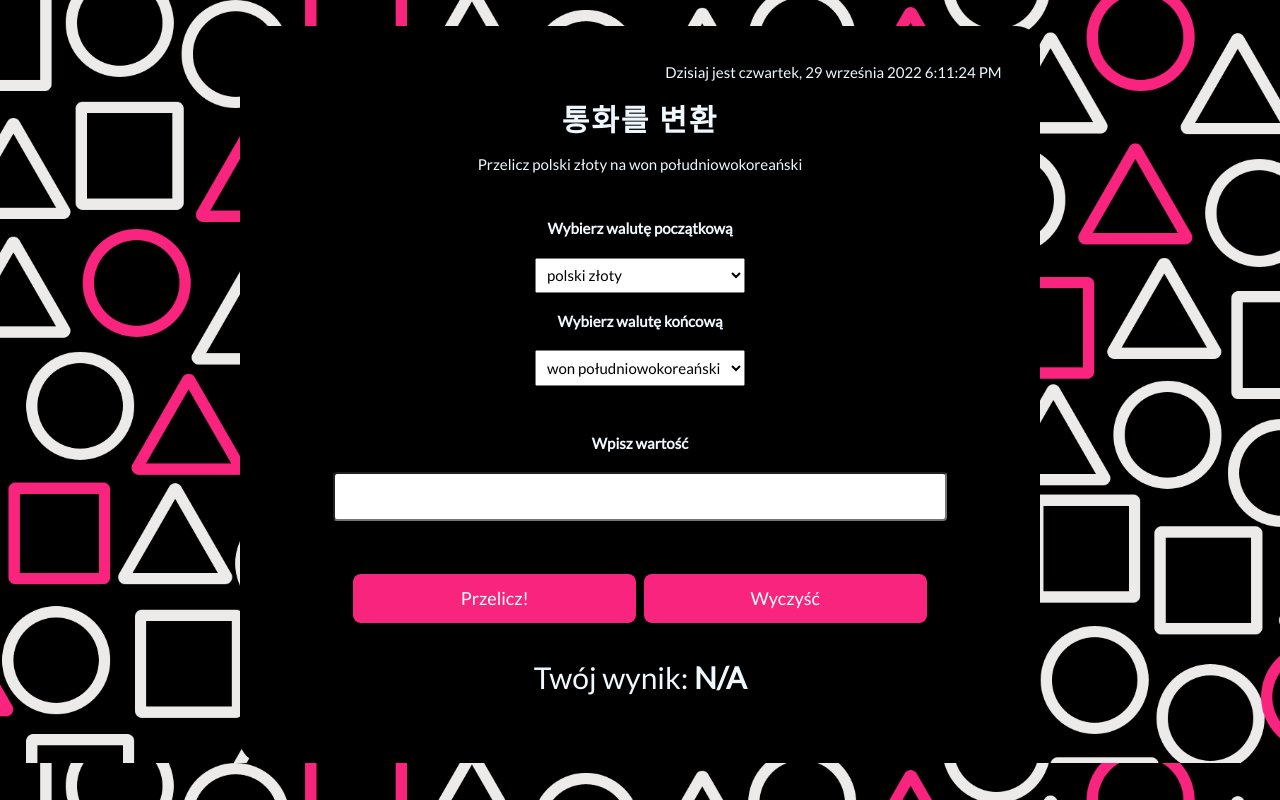
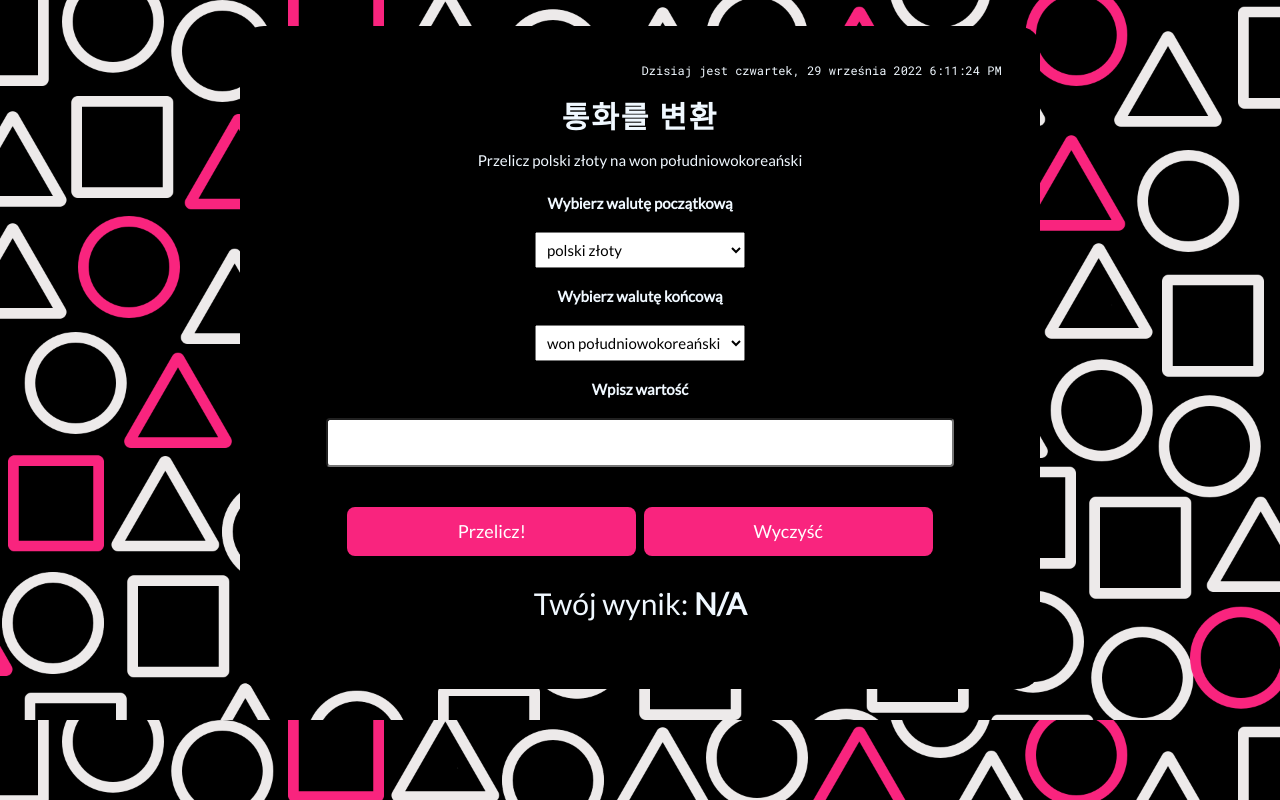
Before and after one commit to WerkaStrong/cantor-squid-game, a React (Create React App) app: page / in a window 1280 px wide. Built offline with nearby package versions, Linux system fonts and the light colour scheme.

Commit message:
add Roboto Mono font to Clock component

```diff
--- a/src/Clock/style.css
+++ b/src/Clock/style.css
@@ -1,4 +1,8 @@
+@import url('https://fonts.googleapis.com/css2?family=Roboto+Mono&display=swap');
+
 .dateAndClock{
+    font-family: "Roboto Mono";
+    font-size: 12px;
     display: flex;
     justify-content: flex-end;
 }
--- a/src/Form/style.css
+++ b/src/Form/style.css
@@ -9,7 +9,7 @@
 }
 
 .form__paragraph{
-    padding: 1%;
+    padding: 0,5%;
     width: 100%;
 }
 
```
